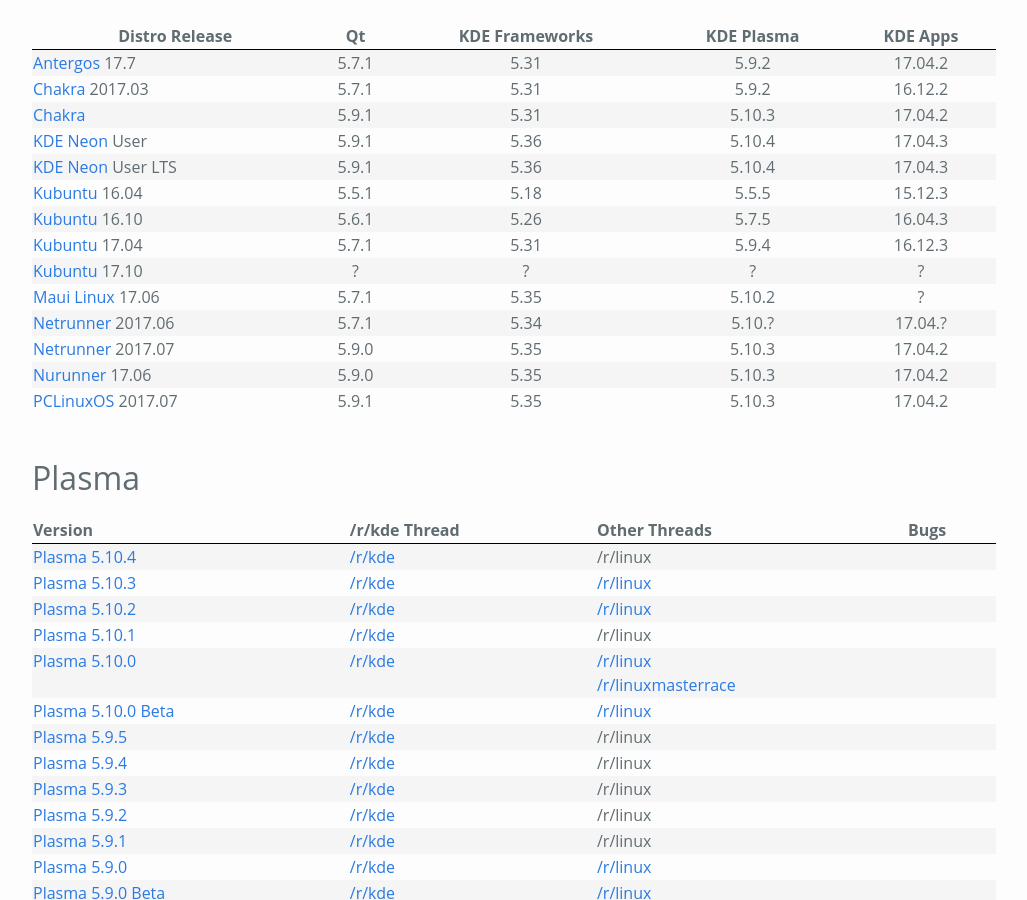
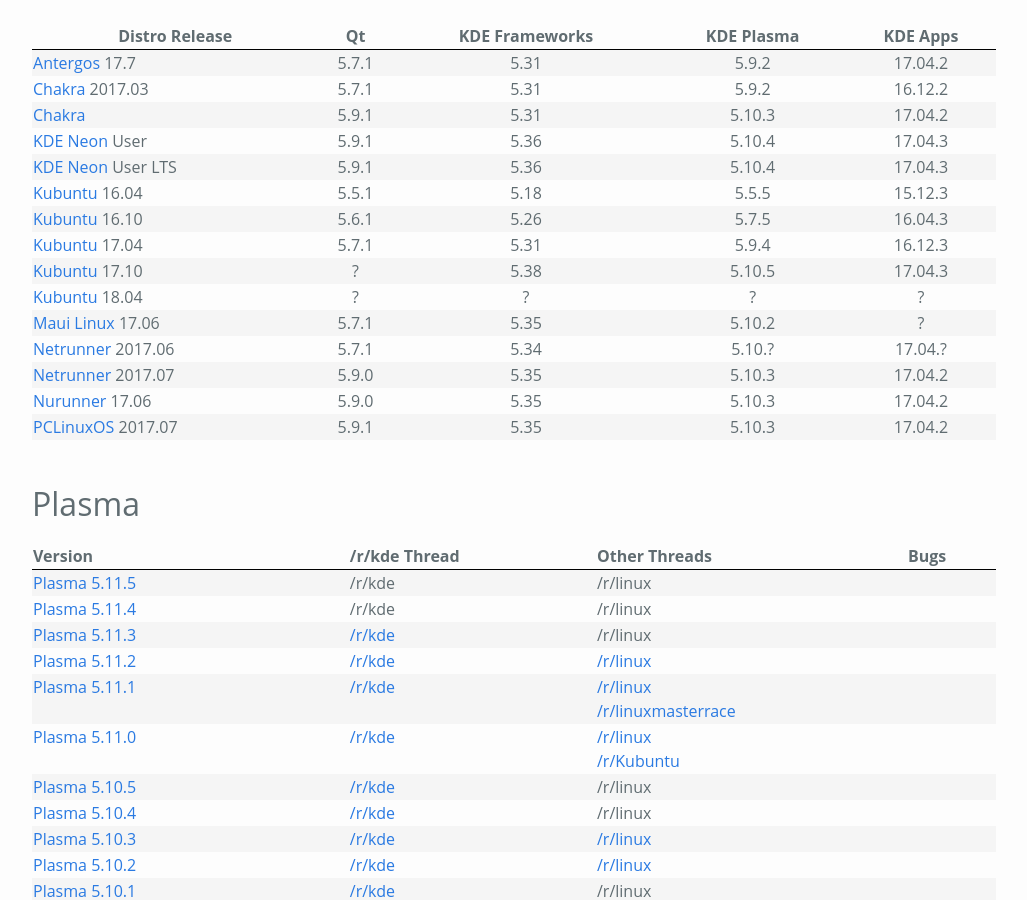
Before and after one commit to Zren/zren.github.io, a Jekyll site: the page built from kde_versions.md, in a window 1280 px wide and 900 px high, scrolled down 722 px. Shown: the whole window, without its empty margins (126-1153 px from the left). Built offline with Jekyll 4.4.1, drawn with Linux system fonts in a browser that asks for light colours.

Commit message:
Update versions table

```diff
--- a/kde_versions.md
+++ b/kde_versions.md
@@ -99,6 +99,13 @@
     <tr>
       <td><a href="http://www.kubuntu.org/">Kubuntu</a> 17.10</td>
       <td title="qt">?</td>
+      <td title="frameworks">5.38</td>
+      <td title="plasma">5.10.5</td>
+      <td title="apps">17.04.3</td>
+    </tr>
+    <tr>
+      <td><a href="http://www.kubuntu.org/">Kubuntu</a> 18.04</td>
+      <td title="qt">?</td>
       <td title="frameworks">?</td>
       <td title="plasma">?</td>
       <td title="apps">?</td>
@@ -165,6 +172,75 @@
   </thead>
   <tbody>
 
+    <tr>
+      <td><a href="https://www.kde.org/announcements/plasma-5.11.5.php">Plasma 5.11.5</a></td>
+      <td><a>/r/kde</a></td>
+      <td><a>/r/linux</a></td>
+      <td>
+        <ul>
+        </ul>
+      </td>
+    </tr>
+    <tr>
+      <td><a href="https://www.kde.org/announcements/plasma-5.11.4.php">Plasma 5.11.4</a></td>
+      <td><a>/r/kde</a></td>
+      <td><a>/r/linux</a></td>
+      <td>
+        <ul>
+        </ul>
+      </td>
+    </tr>
+    <tr>
+      <td><a href="https://www.kde.org/announcements/plasma-5.11.3.php">Plasma 5.11.3</a></td>
+      <td><a href="https://www.reddit.com/r/kde/comments/7bep5t/kde_plasma_5113_bugfix_release_for_november/">/r/kde</a></td>
+      <td><a>/r/linux</a></td>
+      <td>
+        <ul>
+        </ul>
+      </td>
+    </tr>
+    <tr>
+      <td><a href="https://www.kde.org/announcements/plasma-5.11.2.php">Plasma 5.11.2</a></td>
+      <td><a href="https://www.reddit.com/r/kde/comments/78gtns/kde_plasma_5112_bugfix_release_for_october/">/r/kde</a></td>
+      <td><a href="https://www.reddit.com/r/linux/comments/78h2tj/kde_plasma_5112_released/">/r/linux</a></td>
+      <td>
+        <ul>
+        </ul>
+      </td>
+    </tr>
+    <tr>
+      <td><a href="https://www.kde.org/announcements/plasma-5.11.1.php">Plasma 5.11.1</a></td>
+      <td><a href="https://www.reddit.com/r/kde/comments/76ykst/kde_plasma_5111_bugfix_release_for_october/">/r/kde</a></td>
+      <td>
+        <a href="https://www.reddit.com/r/linux/comments/76z4ag/plasma_5111_released/">/r/linux</a>
+        <a href="https://www.reddit.com/r/linuxmasterrace/comments/772gek/kde_plasma_5111_released/">/r/linuxmasterrace</a>
+      </td>
+      <td>
+        <ul>
+        </ul>
+      </td>
+    </tr>
+    <tr>
+      <td><a href="https://www.kde.org/announcements/plasma-5.11.0.php">Plasma 5.11.0</a></td>
+      <td><a href="https://www.reddit.com/r/kde/comments/75gmav/plasma_511_makes_the_desktop_more_powerful/">/r/kde</a></td>
+      <td>
+        <a href="https://www.reddit.com/r/linux/comments/75gn46/plasma_511_makes_the_desktop_more_powerful/">/r/linux</a>
+        <a href="https://www.reddit.com/r/Kubuntu/comments/75kgki/today_kde_publishes_this_autumns_plasma_feature/">/r/Kubuntu</a>
+      </td>
+      <td>
+        <ul>
+        </ul>
+      </td>
+    </tr>
+    <tr>
+      <td><a href="https://www.kde.org/announcements/plasma-5.10.5.php">Plasma 5.10.5</a></td>
+      <td><a href="https://www.reddit.com/r/kde/comments/6vg252/kde_plasma_5105_released/">/r/kde</a></td>
+      <td><a>/r/linux</a></td>
+      <td>
+        <ul>
+        </ul>
+      </td>
+    </tr>
     <tr>
       <td><a href="https://www.kde.org/announcements/plasma-5.10.4.php">Plasma 5.10.4</a></td>
       <td><a href="https://www.reddit.com/r/kde/comments/6o0rjr/kde_plasma_5104_bugfix_release_for_june/">/r/kde</a></td>
```
